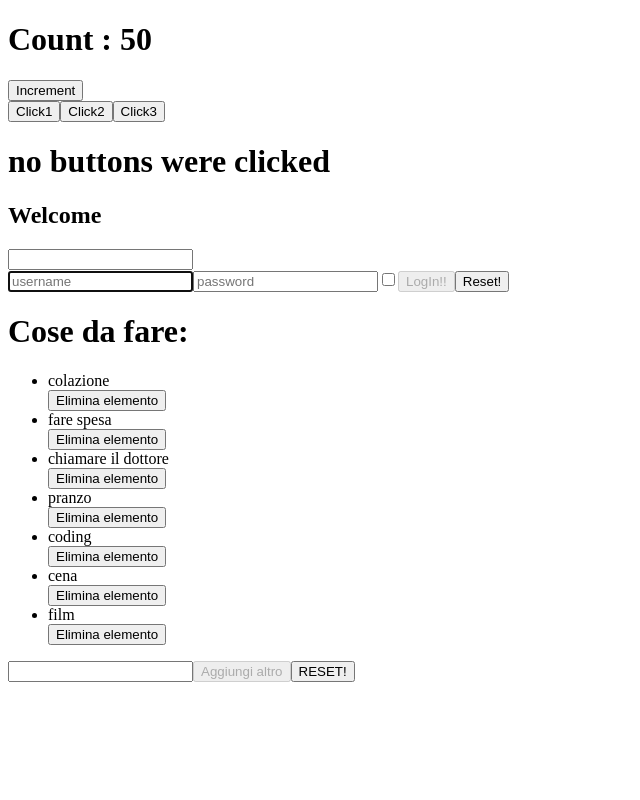
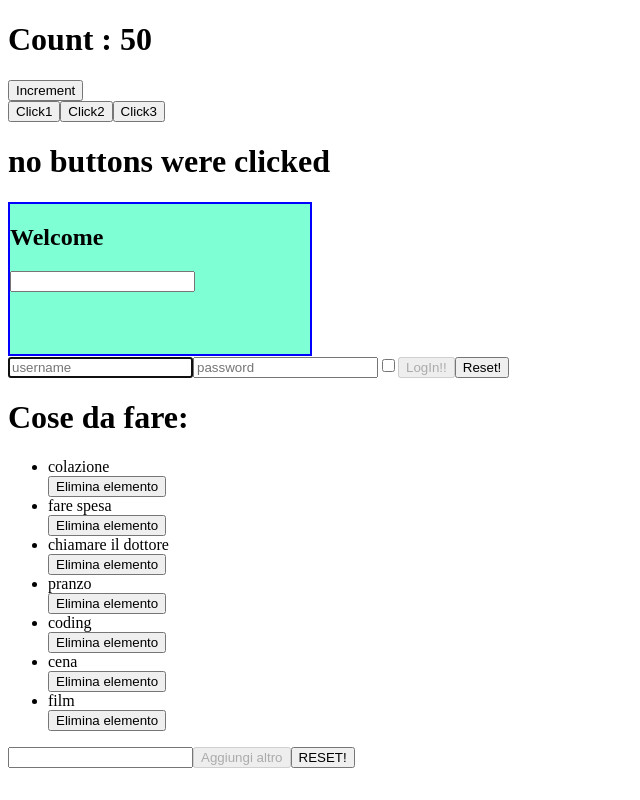
Before and after one commit to JennyPersichini/react-exercises, a React (Create React App) app in the folder react-exercises/: page / in a window 1280 px wide. Shown: the whole page, without its empty margins (0-640 px from the left). Built offline with nearby package versions, Linux system fonts and the light colour scheme.

Commit message:
Complete styling-components 01

```diff
--- a/react-exercises/src/InteractiveWelcome.js
+++ b/react-exercises/src/InteractiveWelcome.js
@@ -22,13 +22,9 @@ export default class InteractiveWelcome extends React.Component {
     })
   }
 
-  /*componentDidUpdate() {
-    console.log(this.state);
-  }*/
-
   render() {
     return (
-      <div>
+      <div className="welcome">
         <Welcome />
         <input
           name="username"
--- /dev/null
+++ b/react-exercises/src/index.css
@@ -0,0 +1,6 @@
+.welcome {
+    width: 300px;
+    height: 150px;
+    background-color: aquamarine;
+    border: 2px solid blue;
+}
--- a/react-exercises/src/index.js
+++ b/react-exercises/src/index.js
@@ -1,6 +1,7 @@
 import React from "react";
 import {createRoot} from "react-dom/client"
 import App from "./App";
+import './index.css';
 
 const root = createRoot(document.querySelector("#root"))
 
```
